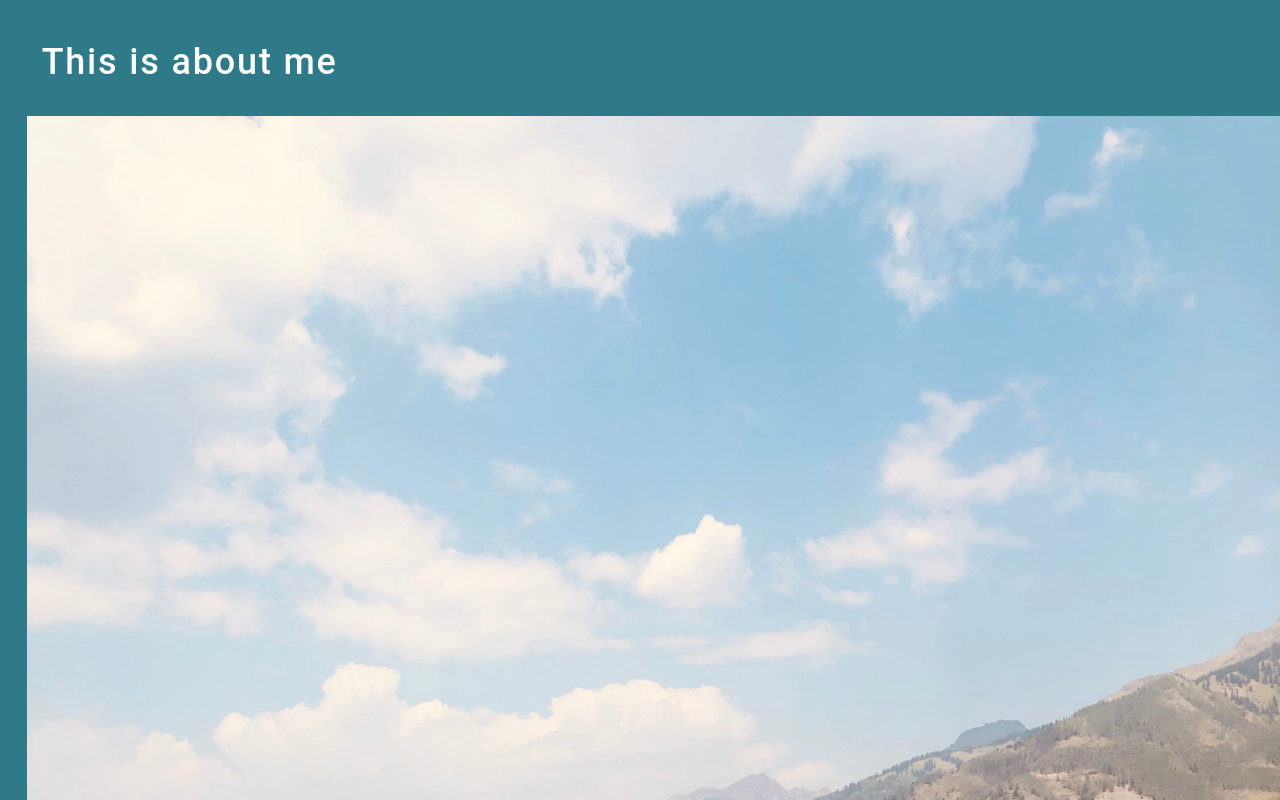
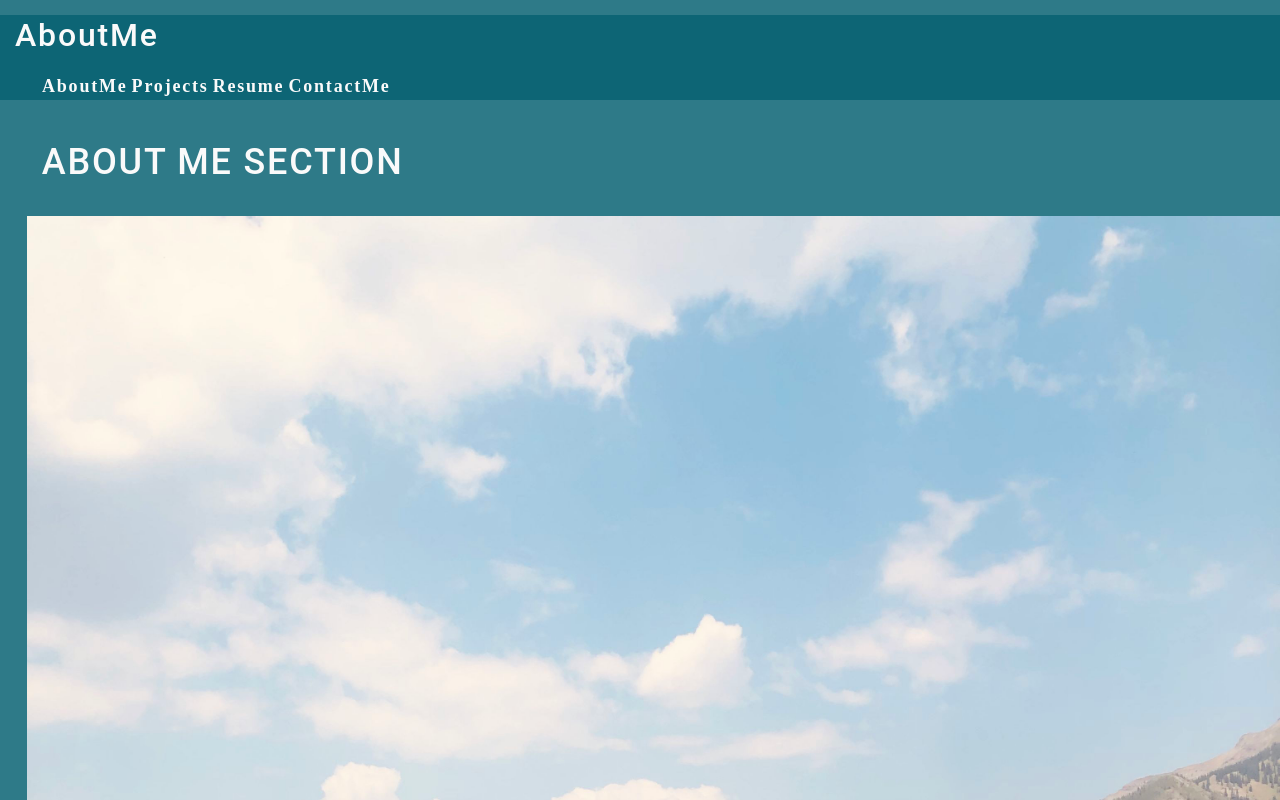
Before and after one commit to Gelenhaus/elenbaasReactPortfolio, a React (Create React App) app: page / in a window 1280 px wide. Shown: the top 800 px of the page. Built offline with nearby package versions, Linux system fonts and the light colour scheme.

Commit message:
got the rendering to work -- alot of syntax errors

```diff
--- a/src/App.js
+++ b/src/App.js
@@ -5,30 +5,38 @@ import Projects from './components/Projects/index';
 import Footer from './components/Footer/index';
 import ContactMe from './components/ContactMe/index'
 import Resume from './components/Resume/index'
-import './App.css';
+
 
 function App() {
+
   const [currentCategory, setCurrentCategory] = useState('AboutMe');
-  function showNew() {
+
+  function changeCategory(currentCategory) {
+
     switch (currentCategory) {
 
       case 'ContactMe':
-        return <ContactMe></ContactMe>
+        return (<ContactMe />);
+
+      case 'Resume':
+        return (<Resume />);
 
       case 'Projects':
-        return <Projects></Projects>
+        return (<Projects />);
 
       default:
-        return <AboutMe />
+        return (<AboutMe />);
+
     }
   }
 
   return (
     <div>
-      <nav currentCategory={currentCategory} setCurrentCategory={setCurrentCategory}></nav>
-      <div>
-        {showNew(currentCategory)}
-      </div>
+      <Nav currentCategory={currentCategory} setCurrentCategory={setCurrentCategory} />
+      <section>
+        {changeCategory(currentCategory)}
+      </section>
+      <Footer />
     </div>
   );
 }
--- a/src/components/AboutMe/index.js
+++ b/src/components/AboutMe/index.js
@@ -5,7 +5,7 @@ import cover from '../../assets/cover/myReactPortfolioBackground.jpeg'
 function AboutMe() {
     return (
         <section className="my-5">
-            <h1 id="about">This is about me</h1>
+            <h1 id="about">ABOUT ME SECTION</h1>
             <img src={cover} className="my-2" style={{ width: "100%" }} alt="cover" />
         </section>
 
--- a/src/components/ContactMe/index.js
+++ b/src/components/ContactMe/index.js
@@ -2,7 +2,7 @@ import React from 'react';
 
 function ContactMe() {
     return (
-        <section>THIS IS THE CONTACT ME SECTION</section>
+        <section>CONTACT SECTION</section>
     )
 }
 
--- a/src/components/Footer/index.js
+++ b/src/components/Footer/index.js
@@ -3,7 +3,7 @@ import React from "react";
 function Footer() {
     return (
         <section className="flex-row px-1">
-            Hello this is the footer
+            FOOTER SECTION
         </section>
     )
 
--- a/src/components/Nav/index.js
+++ b/src/components/Nav/index.js
@@ -1,49 +1,33 @@
 import React from 'react';
-
 
 function Nav(props) {
 
-    const {
-        categories = [],
-        setCurrentCategory,
-        currentCategory,
-    } = props;
+    const options = ['AboutMe', 'Projects', 'Resume', 'ContactMe'];
 
     return (
-        <header className="flex-row px-1">
-            <h2>
-                <a data-testid="link" href="/">
-                    Gerrit Elenbaas Portfolio
-                </a>
-            </h2>
-            <nav>
-                <ul className="flex-row">
-                    <li className="mx-2">
-                        <a data-testid="about" href="#about">
-                            About me
-                        </a>
-                    </li>
-                    <li className="mx-2">
-                        <span>Contact</span>
-                    </li>
-                    {categories.map((category) => (
-                        <li
-                            className={`mx-1 ${currentCategory.name === category.name && 'navActive'
-                                }`}
-                            key={category.name}
-                        >
-                            <span
-                                onClick={() => {
-                                    setCurrentCategory(category)
-                                }}
+        <header>
+            <div>
+                <h2>
+                    {props.currentCategory}
+                </h2>
+            </div>
+            <div>
+                <nav>
+                    <ul>
+                        {options.map(thang => (
+                            < a
+                                href={'#' + thang.toLowerCase()}
+                                onClick={() => props.setCurrentCategory(thang)}
+                                key={thang}
                             >
-                                {category.name}
-                            </span>
-                        </li>
-                    ))}
-                </ul>
-            </nav>
-        </header>
+                                {thang}
+                            </a>
+                        ))}
+                    </ul>
+                </nav>
+
+            </div>
+        </header >
     );
 }
 
--- a/src/components/Projects/index.js
+++ b/src/components/Projects/index.js
@@ -12,7 +12,7 @@ function Projects() {
     return (
         <section>
             <h2>
-                My Projects
+                PROJECT SECTION
             </h2>
             <div className="image">
                 <img src={weatherDashboard} className="my-5" style={{ width: "70%" }} >
--- a/src/components/Resume/index.js
+++ b/src/components/Resume/index.js
@@ -3,7 +3,7 @@ import React from 'react';
 function Resume() {
     return (
         <resume>
-            THIS IS THE RESUME PART
+            RESUME SECTION
         </resume>
     )
 }
```
